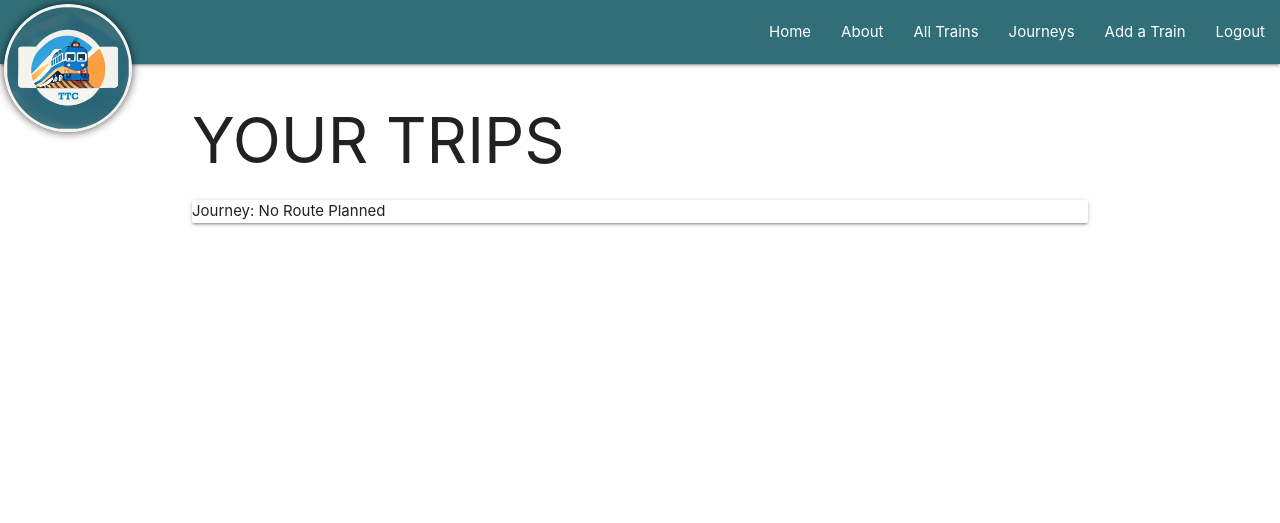
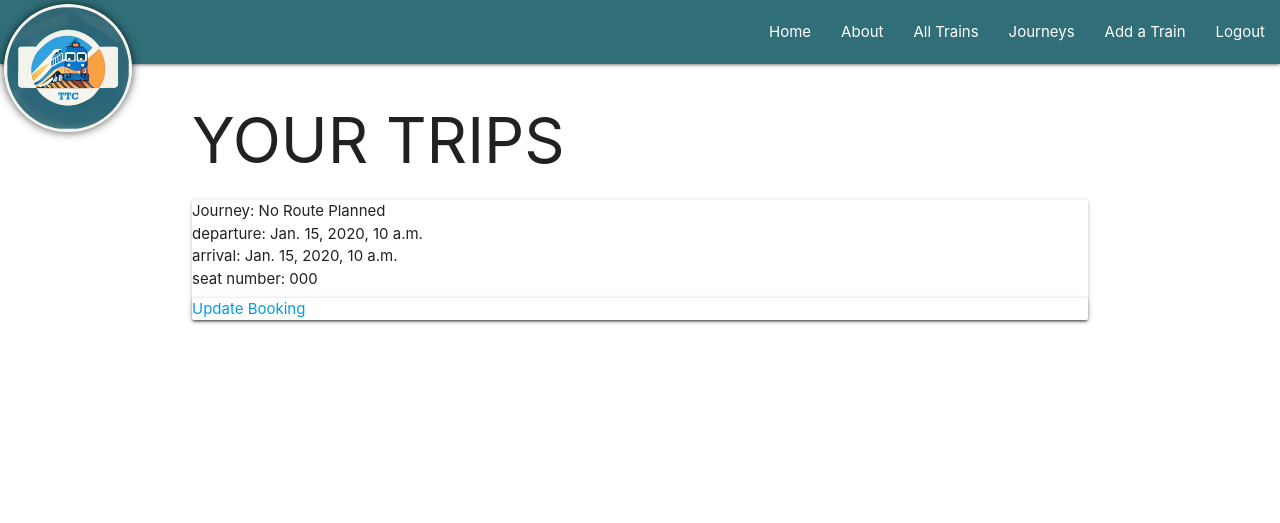
Before and after one commit to cango91/thomascollective, a Django app: page /booking/my_bookings in a window 1280 px wide. Shown: the top 523 px of the page. Run offline with Django 3.2, Linux system fonts and the light colour scheme; a user stored in the database is signed in; tables that the repository leaves empty hold one stand-in row (values such as "Sample post").

Commit message:
edit booking

```diff
--- a/main_app/templates/base.html
+++ b/main_app/templates/base.html
@@ -85,6 +85,9 @@
           <a href="{% url 'train_create' %}">Add a Train</a>
         </li>
         <li>
+          <a href="{% url 'my_bookings' %}">My Bookings</a>
+        </li>
+        <li>
           <a href="{% url 'logout' %}">Logout</a>
         </li>
       {% else %}
--- a/main_app/templates/booking/my_bookings.html
+++ b/main_app/templates/booking/my_bookings.html
@@ -7,7 +7,12 @@
     <li>
         <ul>
             <li>Journey: {{ booking.journey }}</li>
+            <li>departure: {{booking.journey.departure_time}}</li>
+            <li>arrival: {{booking.journey.arrival_time}}</li>
+            <li>seat number: {{booking.seat_number}}</li>
         </ul>
+        <div class="card">
+            <a href="{% url 'update_my_bookings' booking.id %}">Update Booking</a>
     </li>
 </ul>
 {% endfor %}
--- /dev/null
+++ b/main_app/templates/booking/update_my_bookings.html
@@ -0,0 +1,5 @@
+{% extends "base.html" %}
+{% block content %}
+
+
+{% endblock content %}
--- a/main_app/urls.py
+++ b/main_app/urls.py
@@ -18,4 +18,5 @@ urlpatterns = [
     path('booking/my_bookings', views.my_bookings, name='my_bookings'),
     path('ajax/journeys/<int:journey_id>/stops', views.getAllStopsForJourney, name='all_stops_for_journey'),
     path('ajax/journeys/', views.getAllJourneys, name='all_journeys'),
+    path('booking/my_bookings/<int:booking_id>/update', views.update_my_bookings, name='update_my_bookings'),
 ]
--- a/main_app/views.py
+++ b/main_app/views.py
@@ -132,6 +132,18 @@ def my_bookings(request):
     print(allbookings)
     return render(request, 'booking/my_bookings.html', {'allbookings':allbookings})
 
+def update_my_bookings(request, booking_id):
+    booking = Booking.objects.get(id=booking_id)
+    if request.method == 'POST':
+        form = BookingForm(request.POST, instance=booking)
+        if form.is_valid():
+            form.save()
+            return ('my_bookings')
+    else:
+        form = BookingForm(instance=booking)
+    return redirect('booking/update_my_bookings.html',{'form':form, 'booking_id':booking_id})
+
+
 ### AJAX ENDPOINTS ###
 
 
```
